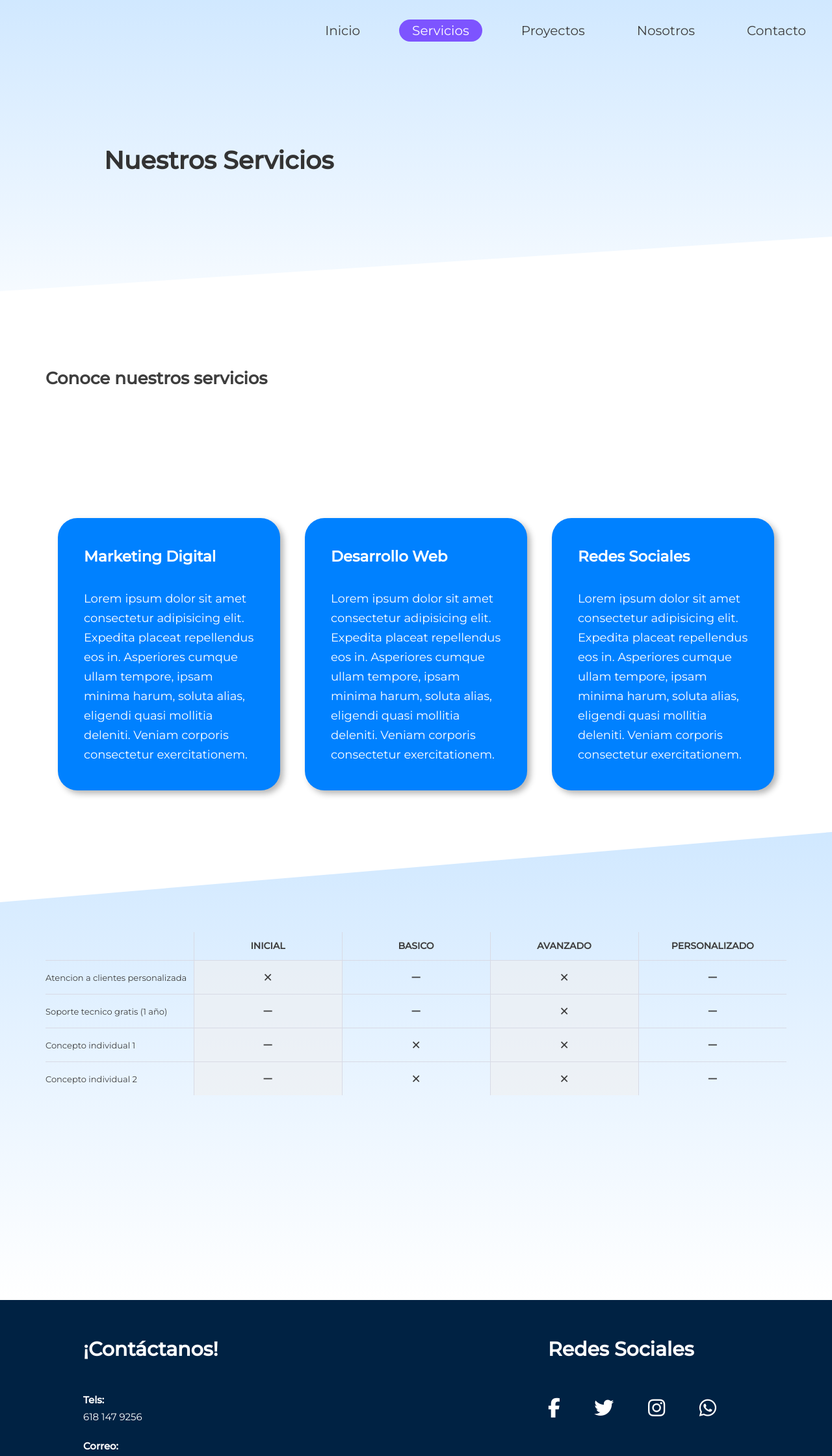
After one commit to VladWithCode/ggmarketing, a Node server app: page /servicios in a window 1280 px wide. The commit adds this page. Shown: the top 2240 px of the page at 65% size. Run offline with Node 20, Linux system fonts and the light colour scheme; some libraries are stand-ins or nearby versions.

Commit message:
Added services page

```diff
--- a/src/controllers/index.controller.js
+++ b/src/controllers/index.controller.js
@@ -10,6 +10,10 @@ const ctrl = {};
 // Render handlers
 ctrl.renderIndex = function (req, res, next) {
   res.render('pages/index');
+}
+
+ctrl.renderServices = function(req, res, next) {
+  res.render('pages/services');
 }
 
 ctrl.renderAbout = function (req, res, next) {
--- a/src/routes/index.routes.js
+++ b/src/routes/index.routes.js
@@ -6,11 +6,14 @@ const {
   renderAbout,
   renderProjects,
   renderContact,
-  sendMail
+  sendMail,
+  renderServices
 } = require('../controllers/index.controller.js');
 
 // Render Routes
 Router.get('/', renderIndex);
+
+Router.get('/servicios', renderServices);
 
 Router.get('/nosotros', renderAbout);
 
--- a/src/sass/abstracts/_mixins.scss
+++ b/src/sass/abstracts/_mixins.scss
@@ -70,9 +70,6 @@
 
 }
 
-
-
-
 @mixin shadow {
     box-shadow: 5px 10px 18px rgba(0, 0, 0, 0.289);
 }
@@ -84,8 +81,6 @@
 @mixin shadow-nav {
     box-shadow: 5px 5px 5px rgba(0, 0, 0, 0.171);
 }
-
-
 
 @mixin btn-about-us {
 
@@ -221,7 +216,7 @@
     // border-radius: 7rem;
     width: 100%;
 
-    background-image: linear-gradient(rgba($color-primary-light, 0.3), white);
+    background-image: $background-gradient-image;
 
     @include respond(tab-port){
         padding: 4rem 3rem;
--- a/src/sass/abstracts/_variables.scss
+++ b/src/sass/abstracts/_variables.scss
@@ -19,3 +19,5 @@ $color-ig: #dd2a7b;
 
 
 $border-radius: 3rem;
+
+$background-gradient-image: linear-gradient(rgba($color-primary-light, 0.3), white);
--- a/src/sass/base/_typography.scss
+++ b/src/sass/base/_typography.scss
@@ -0,0 +1,25 @@
+.heading-primary {
+  color: $color-white;
+  text-transform: uppercase;
+
+  backface-visibility: hidden;
+  margin-bottom: 6rem;
+
+  &-main {
+      display: block;
+      font-size: 6rem;
+      font-weight: 600;
+      letter-spacing: 3.5rem;
+
+      animation: moveInLeft 0.7s ease-out;
+  }
+
+  &-sub {
+      display: block;
+      font-size: 2rem;
+      font-weight: 700;
+      letter-spacing: 1.75rem;
+
+      animation: moveInRight 0.7s ease-out;
+  }
+}
--- a/src/sass/components/_card.scss
+++ b/src/sass/components/_card.scss
@@ -1,6 +1,3 @@
-
-
-
 .card {
     color: white;
     text-align: left;
--- a/src/sass/components/_nav.scss
+++ b/src/sass/components/_nav.scss
@@ -2,7 +2,6 @@
     & a {
         background-color: $color-ggmkt;
         border-radius: 5rem;
-
 
         @include respond(tab-port) {
             background: none;
@@ -11,23 +10,18 @@
 
 }
 
-
-
-
 .res-nav {
-
     margin: 0 auto;
     position: absolute;
     z-index: 999;
 
-
     .active {
         & a {
+
             &:link,
             &:visited {
                 color: white !important;
             }
-
         }
     }
 
@@ -35,7 +29,6 @@
         // margin-right: 2rem;
         display: flex;
         justify-content: space-between;
-
 
         & li {
             // display: inline-block;
@@ -71,16 +64,26 @@
 
         &:hover {
             transform: scale(1.1);
-
         }
 
         z-index: 99;
-
     }
 
     #check {
         display: none;
+    }
 
+    &.sticky {
+        ul {
+            li.active {
+                a {
+                    border-radius: 0;
+                    color: #333 !important;
+                    background-color: transparent;
+                    border-bottom: 4px solid $color-ggmkt;
+                }
+            }
+        }
     }
 
     @include respond(tab-port) {
@@ -128,14 +131,12 @@
                     }
                 }
 
-
                 &:hover,
                 &:active,
                 & .active {
                     background-color: $color-ggmkt !important;
                     @include shadow;
                 }
-
 
             }
 
@@ -151,21 +152,15 @@
                 background-color: #fff;
                 @include shadow;
                 transform: scale(1.5) translateY(.5rem);
-
             }
 
             &~ul {
                 left: 0;
             }
-
         }
-
-
     }
 
     @include navigation;
-
-
 
     justify-content: flex-end;
 
@@ -173,6 +168,23 @@
         display: none;
     }
 
+    &.res-nav--d-bg {
+
+        ul {
+            li {
+                a {
+                    color: #fff;
+                }
+
+                &.active {
+                    a {
+                        background-color: #fff;
+                        color: $color-ggmkt !important;
+                    }
+                }
+            }
+        }
+    }
 }
 
 @include respond(from-tab-land) {
@@ -193,10 +205,7 @@
         }
     }
 
-
     .sticky {
-
-        // transition: .4s all ease-in-out;
         position: fixed;
         width: 100%;
         height: 10rem;
@@ -209,23 +218,7 @@
         justify-content: space-between;
         align-items: center;
 
-        & ul {
-            & li {
-                & a {
-
-                    &:link,
-                    &:visited {
-                        color: $color-text !important
-                    }
-
-
-
-                }
-            }
-        }
-
         & .logo {
-
             display: flex;
             justify-content: center;
 
@@ -265,14 +258,12 @@
             &:hover {
                 color: white !important;
             }
+        }
 
-            .active {
-                & a {
-                    color: white !important;
-
-                }
+        .active {
+            & a {
+                color: white;
             }
-
         }
 
         & ul {
@@ -290,10 +281,6 @@
 
                 }
             }
-
-
         }
-
-
     }
 }
--- a/src/sass/layout/_header.scss
+++ b/src/sass/layout/_header.scss
@@ -7,11 +7,19 @@
     position: relative;
     max-width: 100%;
 
+    &__title {
+        display: inline-block;
+        color: #fff;
+        letter-spacing: .2rem;
+        font-size: 2.8rem;
+    }
 
     &__heading {
         text-align: center;
         cursor: pointer;
-
+        position: absolute;
+        bottom: 3rem;
+        right: 3rem;
 
         &__primary {
             background-color: rgba(0, 0, 0, 0.08);
--- a/src/sass/main.scss
+++ b/src/sass/main.scss
@@ -1,55 +1,23 @@
+@import "abstracts/variables";
 @import "abstracts/functions";
 @import "abstracts/mixins";
-@import "abstracts/variables";
 
+@import "base/utilities";
+@import "base/animation";
 @import "base/base";
-@import "base/animation";
 @import "base/typography";
-@import "base/utilities";
 
 @import "components/card";
 @import "components/nav";
 
+@import "layout/footer";
+@import "layout/google";
 @import "layout/header";
 @import "layout/main-layout";
-@import "layout/google";
+@import "layout/projects-clients";
 @import "layout/web-offer";
-@import "layout/footer";
 
 @import "pages/contacto";
-
 @import "pages/proyectos";
-@import "layout/projects-clients";
-
+@import "pages/services";
 @import "pages/nosotros";
-
-
-
-
-
-
-.heading-primary {
-    color: $color-white;
-    text-transform: uppercase;
-
-    backface-visibility: hidden;
-    margin-bottom: 6rem;
-
-    &-main {
-        display: block;
-        font-size: 6rem;
-        font-weight: 600;
-        letter-spacing: 3.5rem;
-
-        animation: moveInLeft 0.7s ease-out;
-    }
-
-    &-sub {
-        display: block;
-        font-size: 2rem;
-        font-weight: 700;
-        letter-spacing: 1.75rem;
-
-        animation: moveInRight 0.7s ease-out;
-    }
-}
--- /dev/null
+++ b/src/sass/pages/_services.scss
@@ -0,0 +1,108 @@
+.svcs {
+  min-height: 100vh;
+  display: grid;
+  grid-template-columns: [full-start] 1fr [center-start] repeat(12, [col-start] calc(1140px / 12) [col-end]) [center-end] 1fr [full-end];
+
+  &Header {
+    width: 100%;
+    height: 70vh;
+    grid-column: full-start / full-end;
+    clip-path: polygon(0 0, 100% 0, 100% 65%, 0 80%);
+    display: flex;
+    background-image: $background-gradient-image;
+
+    &__heading {
+      display: inline-block;
+      width: 75%;
+      color: #333;
+      font-size: 3.8rem;
+      margin: auto;
+      margin-bottom: 35vh;
+    }
+  }
+
+  &Services {
+    width: 100%;
+    height: 90vh;
+    grid-column: center-start / center-end;
+    display: flex;
+    flex-wrap: wrap;
+    background-color: #fff;
+
+    &__heading {
+      font-size: 2.6rem;
+      display: inline-block;
+      width: 100%;
+    }
+  }
+
+  &Pricing {
+    width: 100%;
+    height: 90vh;
+    grid-column: full-start / full-end;
+    clip-path: polygon(0% 15%, 100% 0%, 100% 100%, 0% 100%);
+    background-image: $background-gradient-image;
+    display: flex;
+
+    &__table {
+      width: 1140px;
+      margin: auto;
+      margin-top: 12%;
+
+      table {
+        width: 100%;
+        border-collapse: collapse;
+
+        thead,
+        tbody,
+        tr {
+          width: 100%;
+        }
+
+        tr {
+          border-bottom: 1px solid #D8DAE5;
+          &:last-child {
+            border-bottom: 0;
+          }
+        }
+
+        th,
+        td {
+          width: 20%;
+          border-right: 1px solid #D8DAE5;
+
+          &:last-child {
+            border-right: 0;
+          }
+
+          &.concept {
+            font-size: 13px;
+          }
+        }
+
+        th {
+          font-size: 14px;
+          text-transform: uppercase;
+          border-bottom: 1px solid #D8DAE5;
+          padding: 1rem 0;
+        }
+
+        td {
+          &:nth-child(even) {
+            background-color: rgba($color: #f0f0f0, $alpha: .6);
+          }
+
+          &:not(.concept) {
+            font-size: 3rem;
+            text-align: center;
+          }
+        }
+      }
+    }
+  }
+
+  &Card {
+    margin: auto;
+    width: 30%;
+  }
+}
--- /dev/null
+++ b/src/views/pages/services.hbs
@@ -0,0 +1,139 @@
+{{#>layouts/default}}
+
+{{#*inline "header-block"}}
+{{> includes/layout/navigation services=true}}
+{{/inline}}
+
+{{#*inline "content-block"}}
+<div class="svcs">
+  <div class="svcsHeader">
+    <h1 class="svcsHeader__heading">Nuestros Servicios</h1>
+  </div>
+  <div class="svcsServices">
+    <h2 class="svcsServices__heading">Conoce nuestros servicios</h2>
+    <div class="svcsCard card">
+      <div class="card__info">
+        <h3 class="card__title">Marketing Digital</h3>
+        <p class="card__description">Lorem ipsum dolor sit amet consectetur adipisicing elit. Expedita placeat
+          repellendus eos in. Asperiores cumque ullam tempore, ipsam minima harum, soluta alias, eligendi quasi mollitia
+          deleniti. Veniam corporis consectetur exercitationem.</p>
+      </div>
+    </div>
+    <div class="svcsCard card">
+      <div class="card__info">
+        <h3 class="card__title">Desarrollo Web</h3>
+        <p class="card__description">Lorem ipsum dolor sit amet consectetur adipisicing elit. Expedita placeat
+          repellendus eos in. Asperiores cumque ullam tempore, ipsam minima harum, soluta alias, eligendi quasi mollitia
+          deleniti. Veniam corporis consectetur exercitationem.</p>
+      </div>
+    </div>
+    <div class="svcsCard card">
+      <div class="card__info">
+        <h3 class="card__title">Redes Sociales</h3>
+        <p class="card__description">Lorem ipsum dolor sit amet consectetur adipisicing elit. Expedita placeat
+          repellendus eos in. Asperiores cumque ullam tempore, ipsam minima harum, soluta alias, eligendi quasi mollitia
+          deleniti. Veniam corporis consectetur exercitationem.</p>
+      </div>
+    </div>
+  </div>
+  <div class="svcsPricing">
+    <div class="svcsPricing__table">
+      <table class="table">
+        <thead>
+          <tr>
+            <th class="concept"></th>
+            <th>
+              Inicial
+            </th>
+            <th>
+              Basico
+            </th>
+            <th>
+              Avanzado
+            </th>
+            <th>
+              Personalizado
+            </th>
+          </tr>
+        </thead>
+        <tbody>
+          <tr>
+            <td class="concept">
+              Atencion a clientes personalizada
+            </td>
+            <td>
+              &times;
+            </td>
+            <td>
+              &minus;
+            </td>
+            <td>
+              &times;
+            </td>
+            <td>
+              &minus;
+            </td>
+          </tr>
+          <tr>
+            <td class="concept">
+              Soporte tecnico gratis (1 año)
+            </td>
+            <td>
+              &minus;
+            </td>
+            <td>
+              &minus;
+            </td>
+            <td>
+              &times;
+            </td>
+            <td>
+              &minus;
+            </td>
+          </tr>
+          <tr>
+            <td class="concept">
+              Concepto individual 1
+            </td>
+            <td>
+              &minus;
+            </td>
+            <td>
+              &times;
+            </td>
+            <td>
+              &times;
+            </td>
+            <td>
+              &minus;
+            </td>
+          </tr>
+          <tr>
+            <td class="concept">
+              Concepto individual 2
+            </td>
+            <td>
+              &minus;
+            </td>
+            <td>
+              &times;
+            </td>
+            <td>
+              &times;
+            </td>
+            <td>
+              &minus;
+            </td>
+          </tr>
+        </tbody>
+      </table>
+    </div>
+  </div>
+</div>
+{{/inline}}
+
+{{#*inline "scripts-block"}}
+
+{{/inline}}
+
+{{/layouts/default}}
--- a/src/views/partials/includes/layout/header.hbs
+++ b/src/views/partials/includes/layout/header.hbs
@@ -3,7 +3,10 @@
   {{> includes/layout/navigation index=true extraClasses="white-nav"}}
 
   <div class="header__heading">
-    <h1 class="header__heading__primary">
+    {{!-- <h1 class="header__heading__primary">
+      El marketing que tu negocio necesita.
+    </h1> --}}
+    <h1 class="header__title">
       El marketing que tu negocio necesita.
     </h1>
   </div>
--- a/src/views/partials/includes/layout/navigation.hbs
+++ b/src/views/partials/includes/layout/navigation.hbs
@@ -4,6 +4,7 @@
   <label for="check" data-aos="popUp" class="nav-check"><i class="fas fa-bars"></i></label>
   <ul>
     <li {{#if index}}class="active"{{/if}}><a href="/">Inicio</a></li>
+    <li {{#if services}}class="active"{{/if}}><a href="/servicios">Servicios</a></li>
     <li {{#if projects}}class="active"{{/if}}><a href="/proyectos">Proyectos</a></li>
     <li {{#if us}}class="active"{{/if}}><a href="/nosotros">Nosotros</a></li>
     <li {{#if contact}}class="active"{{/if}}><a href="/contacto">Contacto</a></li>
--- a/src/views/partials/layouts/default.hbs
+++ b/src/views/partials/layouts/default.hbs
@@ -49,13 +49,11 @@
   {{> includes/layout/navigation}}
   {{/header-block}}
 
-
   {{#> content-block}}{{/content-block}}
 
   {{#> footer-block}}
   {{> includes/layout/footer}}
   {{/footer-block}}
-
 
   <script src="https://unpkg.com/aos@2.3.1/dist/aos.js" defer></script>
   <script src="/js/index.js" defer></script>
```
Also changed, not shown: src/public/css/style.css, src/views/partials/includes/components/lateralCircleMenu.hbs (added).
